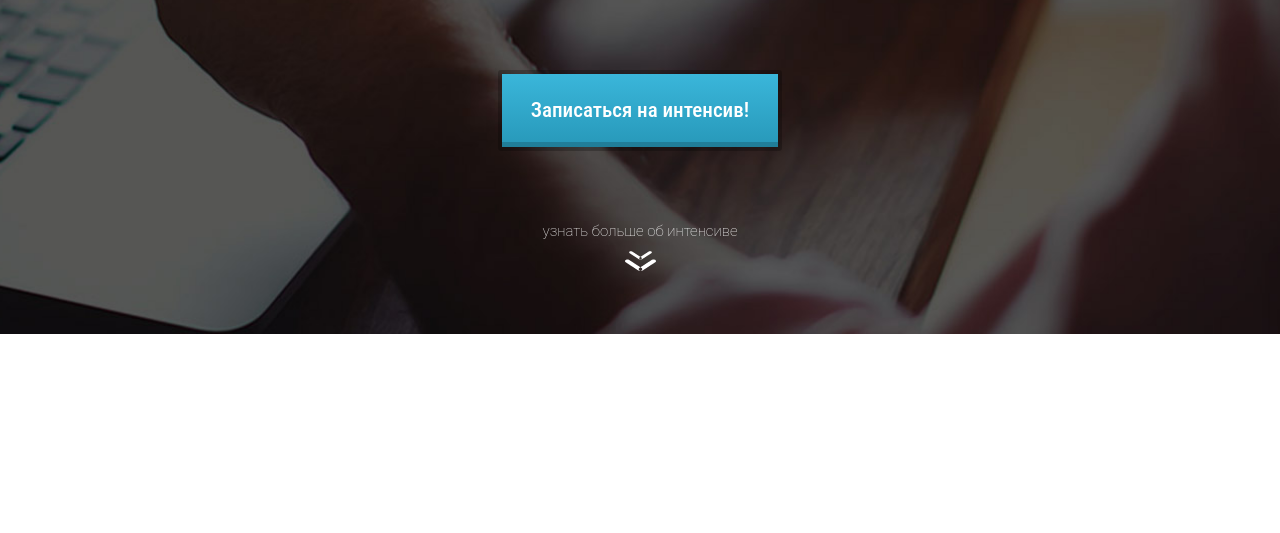
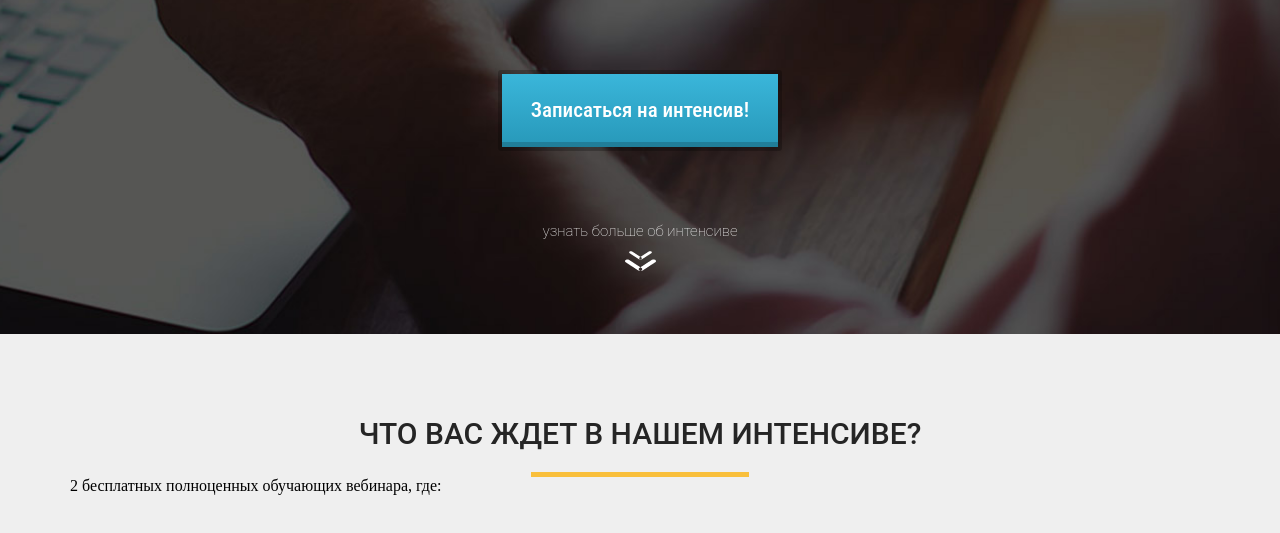
Before and after one commit to legli-dev/project1, a plain HTML site: page index.html in a window 1280 px wide. Shown: the part 473-1006 px from the top of the page. Before the commit the page ends 807 px from the top, so only its background shows below. Drawn offline with Linux system fonts and the light colour scheme.

Commit message:
Начал делать секцию 'что вас ждет'

```diff
--- a/css/style.css
+++ b/css/style.css
@@ -103,3 +103,24 @@
   display: block;
   margin: 0 auto;
 }
+.waiting {
+  background: #EFEFEF;
+  padding-top: 85px;
+  padding-bottom: 75px;
+}
+.waiting-header {
+  margin-bottom: 23px;
+  text-align: center;
+  font-family: Roboto;
+  font-size: 30px;
+  font-weight: 500;
+  line-height: 30px;
+  text-transform: uppercase;
+  color: #252525;
+}
+.divider-line{
+  width: 218px;
+  height: 5px;
+  margin: 0 auto;
+  background: #F9BF3B;w
+}
--- a/index.html
+++ b/index.html
@@ -31,5 +31,16 @@
       </div>
     </div>
   </div>
+  <section class="waiting">
+    <div class="container">
+      <h2 class="waiting-header">
+        Что вас ждет в нашем интенсиве?
+      </h2>
+      <div class="divider-line"></div>
+      <div class="webinars-text">
+        2 бесплатных полноценных обучающих вебинара, где:
+      </div>
+    </div>
+  </section>
 </body>
 </html>
```
